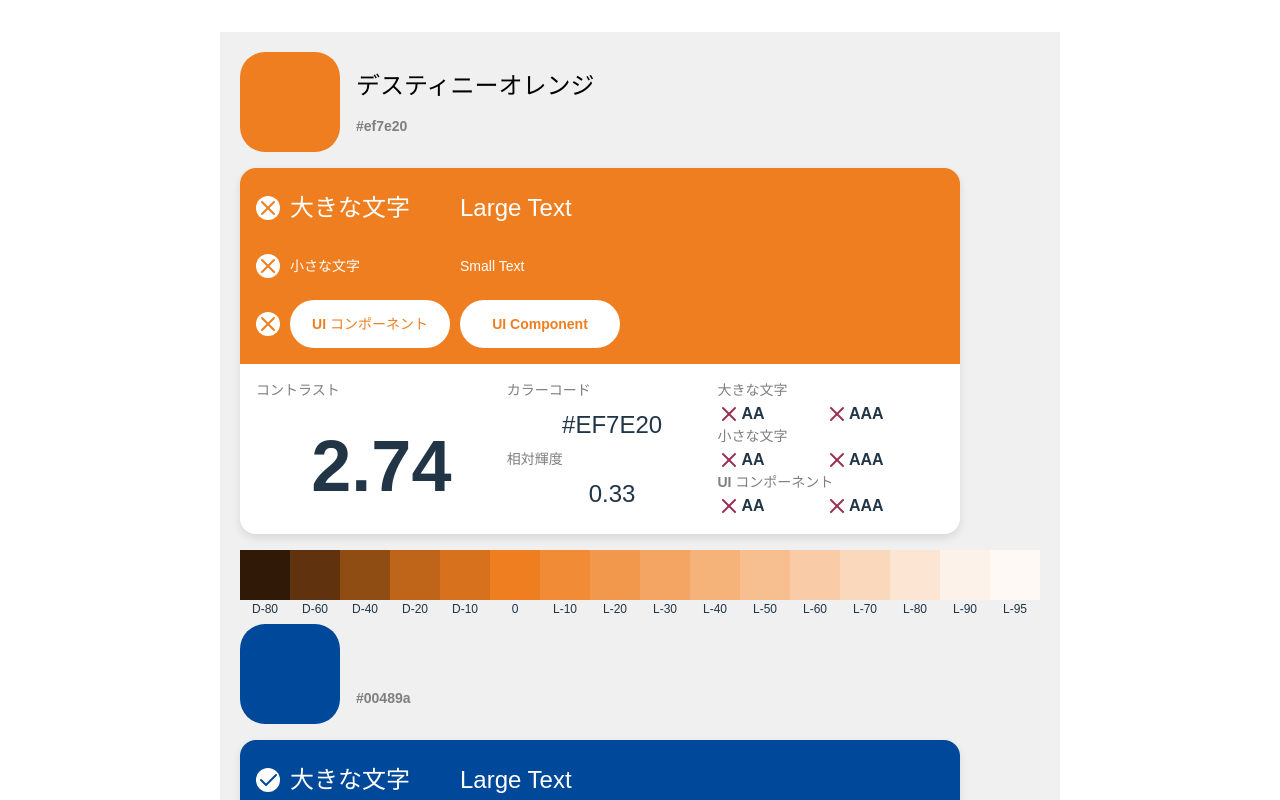
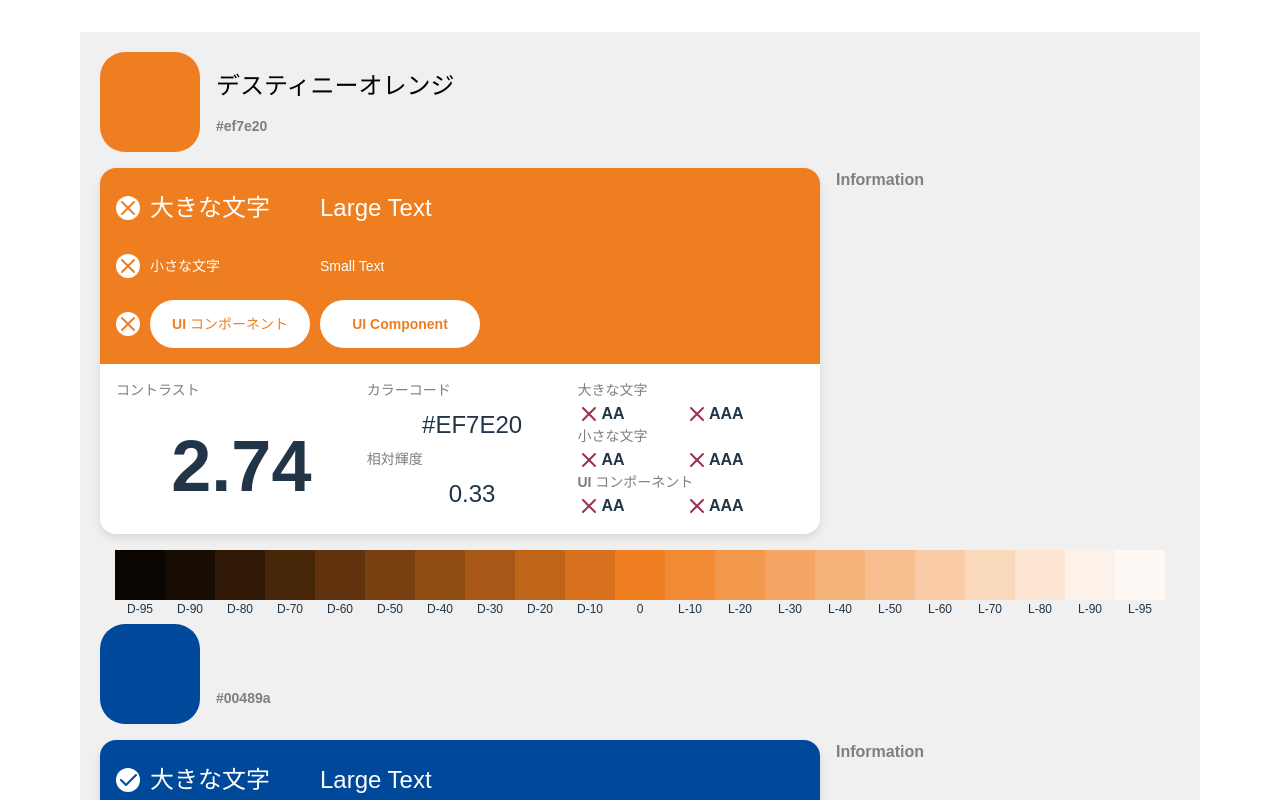
Before and after one commit to Atoyr/g-color, a Svelte app: page / in a window 1280 px wide. Shown: the top 800 px of the page. Built offline with nearby package versions, Linux system fonts and the light colour scheme.

Commit message:
update color info layout

```diff
--- a/src/App.svelte
+++ b/src/App.svelte
@@ -4,7 +4,7 @@ import ColorInfo from './components/ColorInfo.svelte';
 
 <main>
   <div>
-    <ColorInfo baseColor="#ef7e20" title="デスティニーオレンジ"/>
+    <ColorInfo baseColor="#ef7e20" title="デスティニーオレンジ" info=""/>
   </div>
   <div>
     <ColorInfo baseColor="#00489a" />
--- a/src/components/ColorInfo.svelte
+++ b/src/components/ColorInfo.svelte
@@ -4,6 +4,7 @@
 
   export let baseColor: string = "#7F7F7F";
   export let title: string = "";
+  export let info: string = "";
 </script>
 
 <style>
@@ -21,6 +22,7 @@
     display: flex;
     flex-direction: column;
     gap: 16px;
+    width: 1080px;
   }
 
   .top-title {
@@ -38,6 +40,28 @@
     font-weight: 600;
     color: #7F7F7F;
     margin-left: 16px;
+  }
+
+  .info-panel {
+    display: flex;
+    flex-direction: column;
+    gap: 16px;
+    margin-left: 16px;
+  }
+
+  .info-title {
+    text-align: left;
+    font-size: 16px;
+    font-weight: 600;
+    color: #7F7F7F;
+  }
+
+  .info-text {
+    text-align: left;
+    font-size: 14px;
+    font-weight: 400;
+    color: #000000;
+    overflow-wrap: break-word;
   }
 
   .color-squares {
@@ -59,6 +83,12 @@
       <div class="top-subtitle">{baseColor}</div>
     </div>
   </div>
-  <ColorInfoCard baseColor={baseColor} />
+  <div class="flex-row">
+    <ColorInfoCard baseColor={baseColor} />
+    <div class="info-panel">
+      <div class="info-title">Information</div>
+      <div class="info-text">{info}</div>
+    </div>
+  </div>
   <ColorLevelList baseColor={baseColor} />
 </div>
--- a/src/components/ColorLevelList.svelte
+++ b/src/components/ColorLevelList.svelte
@@ -3,14 +3,17 @@
   import { lightLevelColor } from '../utils/color';
   // 基本色とオーバーレイ色を定義
   export let baseColor: string = '#7F7F7F';
-  // 透明度の刻み幅
-  const step: number = 10;
 
   // 透明度の配列を生成
   const lightLevels: {level: number, name: string} [] = [
+    { level: -95, name: 'D-95' },
+    { level: -90, name: 'D-90' },
     { level: -80, name: 'D-80' },
+    { level: -70, name: 'D-70' },
     { level: -60, name: 'D-60' },
+    { level: -50, name: 'D-50' },
     { level: -40, name: 'D-40' },
+    { level: -30, name: 'D-30' },
     { level: -20, name: 'D-20' },
     { level: -10, name: 'D-10' },
     { level: 0, name: '0' },
@@ -58,9 +61,9 @@
   .color-text {
     width: 50px;
     height: 24px;
+    font-size: 12px;
     justify-content: center;
     align-items: center;
-    font-size: 12px;
   }
 
 </style>
```
